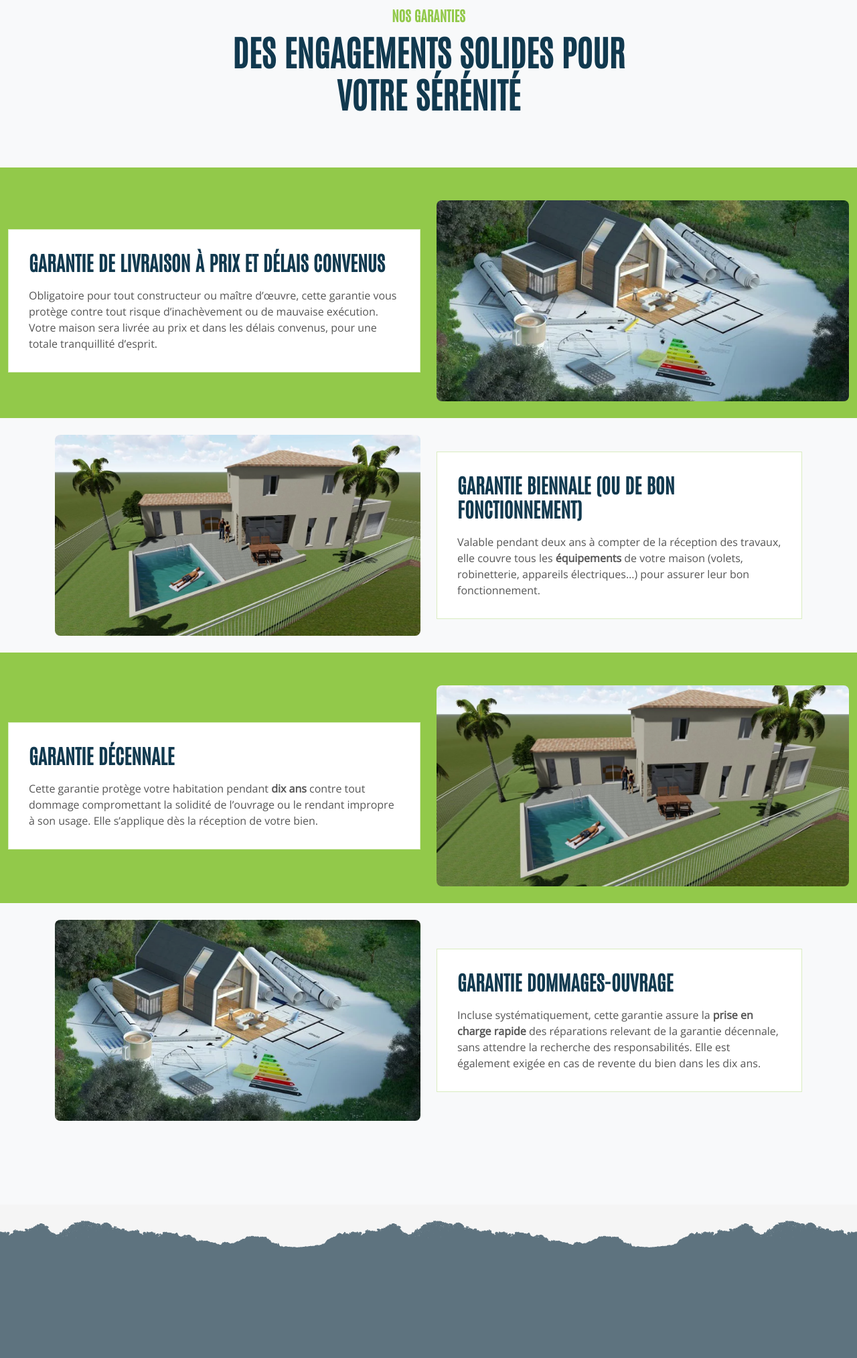
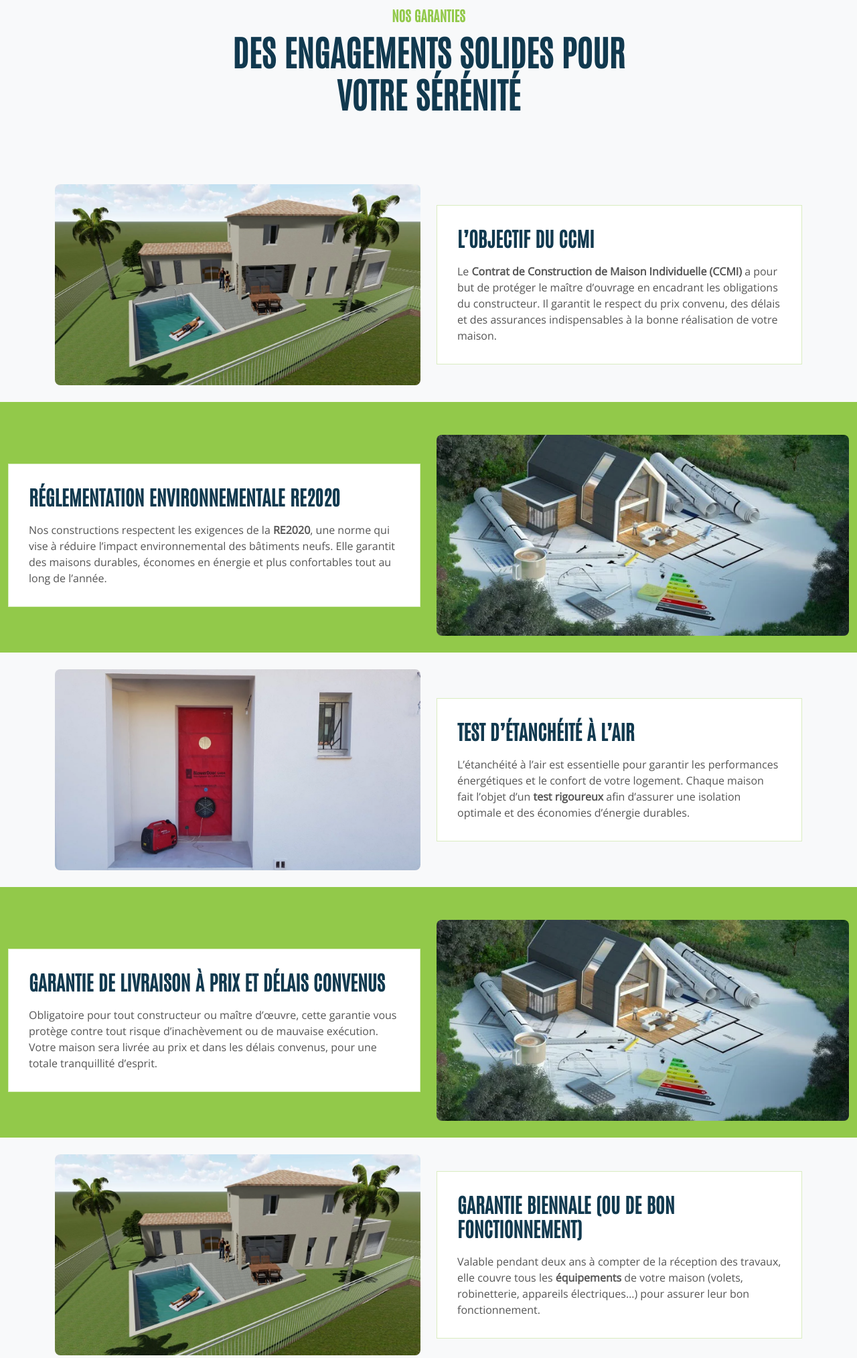
Before and after one commit to Dodjiq/sami-construction, a PHP site: page /service-list.php in a window 1280 px wide. Shown: the part 2026-4053 px from the top of the page at 67% size. Run offline with PHP 8.4, Linux system fonts and the light colour scheme; some libraries are stand-ins or nearby versions.

Commit message:
Add some services

```diff
--- a/service-list.php
+++ b/service-list.php
@@ -167,6 +167,69 @@ require_once 'header.php';
       <h2 class="pb-8 pt-2">Des engagements solides pour votre sérénité</h2>
     </div>
 
+    <!-- Bloc 1 : L’objectif du CCMI -->
+    <div class="guarantee-item py-5" style="max-width: 1320px; margin: 0 auto;">
+      <div class="row align-items-center g-4">
+        <div class="col-lg-6 col-md-12 order-lg-2 order-1">
+          <div class="guarantee-content p-6 bg-white border border-1 border-orange h-100">
+            <h4 class="fw-semibold blue mb-4">L’objectif du CCMI</h4>
+            <p>
+              Le <strong>Contrat de Construction de Maison Individuelle (CCMI)</strong> a pour but de protéger le maître d’ouvrage
+              en encadrant les obligations du constructeur. Il garantit le respect du prix convenu, des délais et des assurances
+              indispensables à la bonne réalisation de votre maison.
+            </p>
+          </div>
+        </div>
+        <div class="col-lg-6 col-md-12 order-lg-1 order-2">
+          <div class="guarantee-image">
+            <img src="images/ccmi.webp" alt="Illustration CCMI" class="w-100" style="height: 300px; object-fit: cover; border-radius: 0.5rem;" />
+          </div>
+        </div>
+      </div>
+    </div>
+
+    <!-- Bloc 2 : Réglementation Environnementale RE2020 -->
+    <div class="guarantee-item py-5" style="background-color: #92c94a; width: 100vw; position: relative; left: 50%; right: 50%; margin-left: -50vw; margin-right: -50vw;">
+      <div class="row align-items-center g-4" style="max-width: 1320px; margin: 0 auto;">
+        <div class="col-lg-6 col-md-12 order-lg-1 order-2">
+          <div class="guarantee-content p-6 bg-white border border-1 border-orange h-100">
+            <h4 class="fw-semibold blue mb-4">Réglementation Environnementale RE2020</h4>
+            <p>
+              Nos constructions respectent les exigences de la <strong>RE2020</strong>, une norme qui vise à réduire l’impact
+              environnemental des bâtiments neufs. Elle garantit des maisons durables, économes en énergie et plus confortables
+              tout au long de l’année.
+            </p>
+          </div>
+        </div>
+        <div class="col-lg-6 col-md-12 order-lg-2 order-1">
+          <div class="guarantee-image">
+            <img src="images/re2020.webp" alt="Maison écologique RE2020" class="w-100" style="height: 300px; object-fit: cover; border-radius: 0.5rem;" />
+          </div>
+        </div>
+      </div>
+    </div>
+
+    <!-- Bloc 3 : Test d’étanchéité à l’air -->
+    <div class="guarantee-item py-5" style="max-width: 1320px; margin: 0 auto;">
+      <div class="row align-items-center g-4">
+        <div class="col-lg-6 col-md-12 order-lg-2 order-1">
+          <div class="guarantee-content p-6 bg-white border border-1 border-orange h-100">
+            <h4 class="fw-semibold blue mb-4">Test d’étanchéité à l’air</h4>
+            <p>
+              L’étanchéité à l’air est essentielle pour garantir les performances énergétiques et le confort de votre logement.
+              Chaque maison fait l’objet d’un <strong>test rigoureux</strong> afin d’assurer une isolation optimale et des économies
+              d’énergie durables.
+            </p>
+          </div>
+        </div>
+        <div class="col-lg-6 col-md-12 order-lg-1 order-2">
+          <div class="guarantee-image">
+            <img src="images/Test.webp" alt="Test d’étanchéité à l’air" class="w-100" style="height: 300px; object-fit: cover; border-radius: 0.5rem;" />
+          </div>
+        </div>
+      </div>
+    </div>
+
     <!-- Garantie 1 : Livraison à prix et délais -->
     <div class="guarantee-item py-5" style="background-color: #92c94a; width: 100vw; position: relative; left: 50%; right: 50%; margin-left: -50vw; margin-right: -50vw;">
       <div class="row align-items-center g-4" style="max-width: 1320px; margin: 0 auto;">
@@ -252,6 +315,7 @@ require_once 'header.php';
     </div>
   </div>
 </section>
+
 <!-- Guarantees Section Ends -->
 
 <!-- Gap Section Starts -->
```
Also changed, not shown: images/RE2020.webp (added), images/Test.webp (added), images/ccmi.webp (added). Lines whose indentation alone changed are shown as unchanged.
